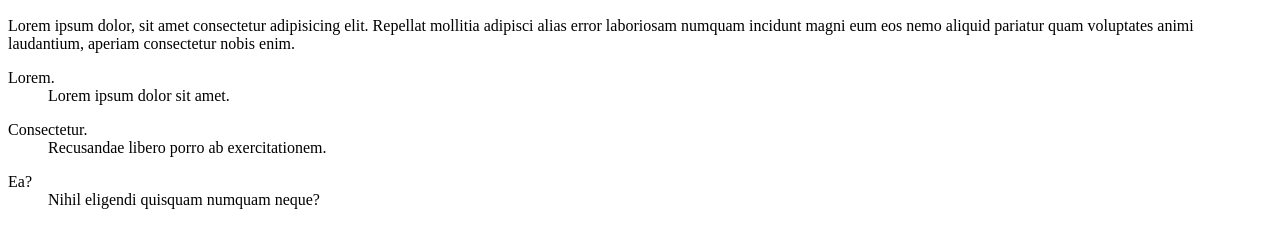
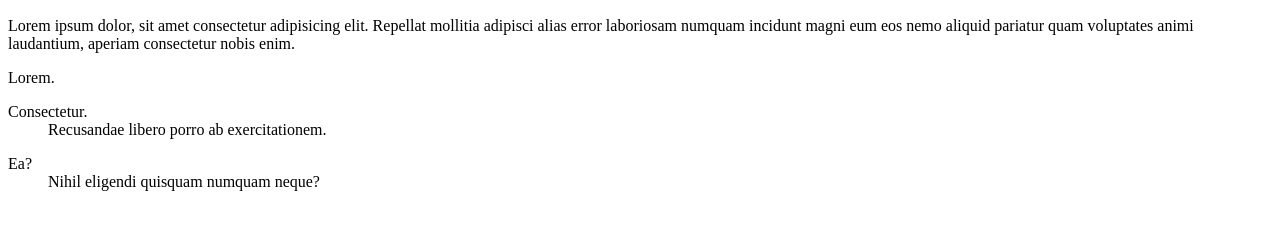
Before and after one commit to MMI-SAE-105/2022-r113-tp2-menu-alpinejs-PaulMarchiset, a website: page index.html in a window 1280 px wide. Shown: the part 139-386 px from the top of the page. Drawn offline with nearby package versions, Linux system fonts and the light colour scheme.

Commit message:
lorem_dl_dd_dt

```diff
--- a/index.html
+++ b/index.html
@@ -54,9 +54,9 @@
       nemo aliquid pariatur quam voluptates animi laudantium, aperiam
       consectetur nobis enim.
     </p>
-    <dl>
-      <dt>Lorem.</dt>
-      <dd>Lorem ipsum dolor sit amet.</dd>
+    <dl x-data="{loremisopen: false}">
+      <dt @click="loremisopen = ! loremisopen">Lorem.</dt>
+      <dd x-show="loremisopen">Lorem ipsum dolor sit amet.</dd>
     </dl>
     <dl>
       <dt>Consectetur.</dt>
```
